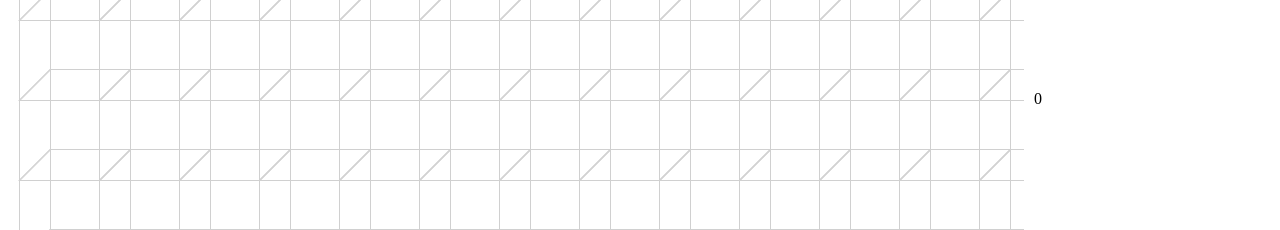
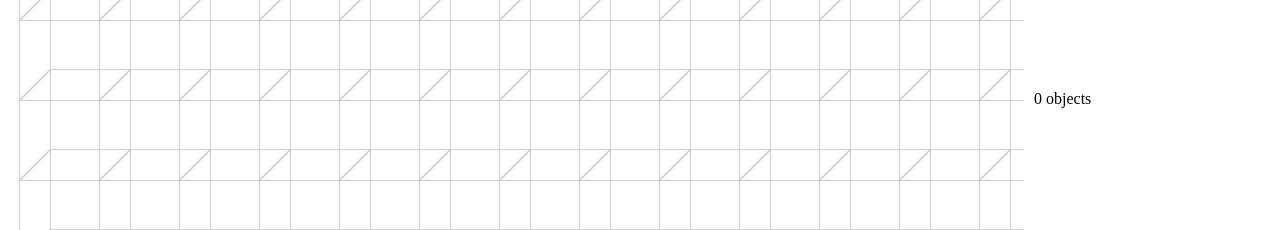
Before and after one commit to moroz1999/front-editor, a React (Vite) app: page / in a window 1280 px wide. Shown: the part 540-770 px from the top of the page. Built offline with nearby package versions, Linux system fonts and the light colour scheme.

Commit message:
Removed magic numbers, fixed missing vertical wall

```diff
--- a/src/components/MapEditor.tsx
+++ b/src/components/MapEditor.tsx
@@ -5,6 +5,7 @@ import VWall from './VWall';
 import './MapEditor.css';
 import type {Map} from '../types/Map.ts';
 import {useEditorStore} from '../store/EditorStore.ts';
+import {MAP_SIZE} from '../types/constants.ts';
 
 type WallType = 'vWall' | 'hWall'
 type ElementType = 'cell' | WallType
@@ -64,7 +65,7 @@ const MapEditor: React.FC = () => {
             return;
         }
 
-        if ((type === 'vWall' && x >= 31) || (!selectedTextureNumber && isLeftClick)) return;
+        if ((type === 'vWall' && x >= MAP_SIZE - 1) || (!selectedTextureNumber && isLeftClick)) return;
 
         const toggle =
             isLeftClick &&
@@ -110,7 +111,7 @@ const MapEditor: React.FC = () => {
                     row.map((cell, xi) => (xi === x && yi === y ? {...cell, object: selectedObjectNumber} : cell)),
                 ),
             });
-        } else if (type !== 'cell' && selectedTextureNumber && !(type === 'vWall' && x >= 31)) {
+        } else if (type !== 'cell' && selectedTextureNumber && !(type === 'vWall' && x >= MAP_SIZE - 1)) {
             const newMap = updateWall(map, x, y, type as WallType, selectedTextureNumber, false);
             setMap(newMap);
         }
@@ -156,7 +157,7 @@ const MapEditor: React.FC = () => {
                                     .fill(null)
                                     .map((_, x) => (
                                         <React.Fragment key={`cell-${x}-${y}`}>
-                                            {x < 31 && (
+                                            {x < 32 && (
                                                 <VWall
                                                     texture={map.vWalls[y][x].texture}
                                                     mirror={map.vWalls[y][x].mirror}
--- a/src/components/Status.tsx
+++ b/src/components/Status.tsx
@@ -20,6 +20,6 @@ export const Status = () => {
             style={texture?.image ? {backgroundImage: `url(${texture?.image}`} : undefined}
         ></div>
         {hoveredObject && <>{hoveredObject.x}:{hoveredObject.y}</>}
-        {objectsAmount && <div>{objectsAmount} objects</div>}
+        <div>{objectsAmount} objects</div>
     </>;
 };
--- a/src/hooks/useMapLoader.ts
+++ b/src/hooks/useMapLoader.ts
@@ -3,9 +3,9 @@ import type {WallState} from '../types/WallState.ts';
 import type {CellData} from '../types/CellData.ts';
 import type {Map} from '../types/Map.ts';
 import {emptyWall} from '../utils/makeEmptyMap.ts';
+import {MAP_SIZE} from '../types/constants.ts';
 
 const EMPTY_WALL: WallState = emptyWall;
-const MAP_SIZE = 32;
 const BYTE_EMPTY = 0x20;
 const BYTE_EMPTY_MIRRORED = 0xC1;
 const BYTE_END_ROW = 0x0d;
--- /dev/null
+++ b/src/types/constants.ts
@@ -0,0 +1 @@
+export const MAP_SIZE = 32;
--- a/src/utils/makeEmptyMap.ts
+++ b/src/utils/makeEmptyMap.ts
@@ -5,7 +5,7 @@ export const emptyWall = {texture: null, mirror: false};
 export function makeEmptyMap(): Map {
     return {
         hWalls: Array(32).fill(null).map(() => Array(32).fill(emptyWall)),
-        vWalls: Array(32).fill(null).map(() => Array(31).fill(emptyWall)),
+        vWalls: Array(32).fill(null).map(() => Array(32).fill(emptyWall)),
         cells:  Array(32).fill(null).map(() => Array(32).fill({ object: null })),
     };
 }
--- a/src/utils/serializeMapToBinary.ts
+++ b/src/utils/serializeMapToBinary.ts
@@ -1,7 +1,7 @@
 import type {Map} from '../types/Map.ts';
 import type {WallState} from '../types/WallState.ts';
+import {MAP_SIZE} from '../types/constants.ts';
 
-const MAP_SIZE = 32;
 const BYTE_EMPTY = 0x20;
 const BYTE_EMPTY_MIRRORED = 0xC1;
 const BYTE_END_ROW = 0x0d;
```
